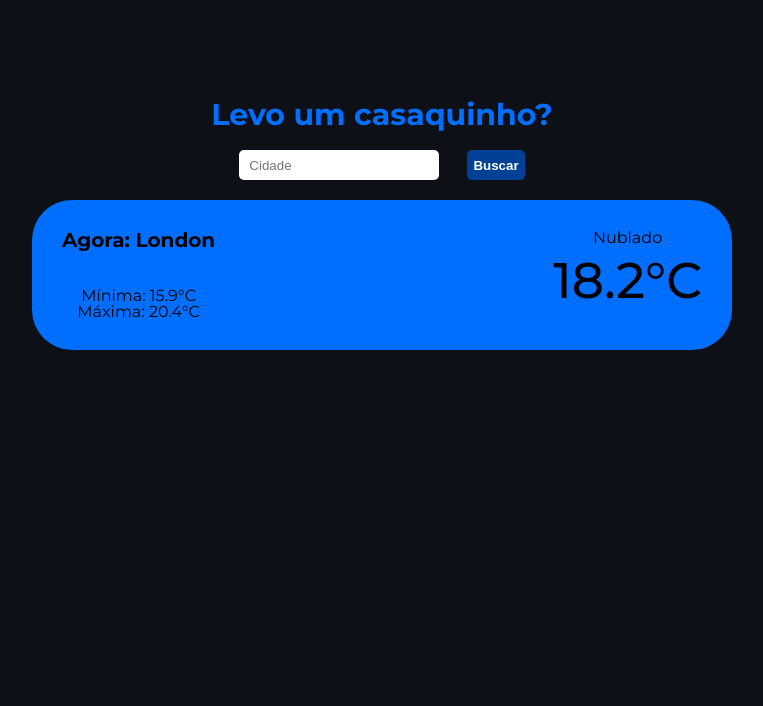
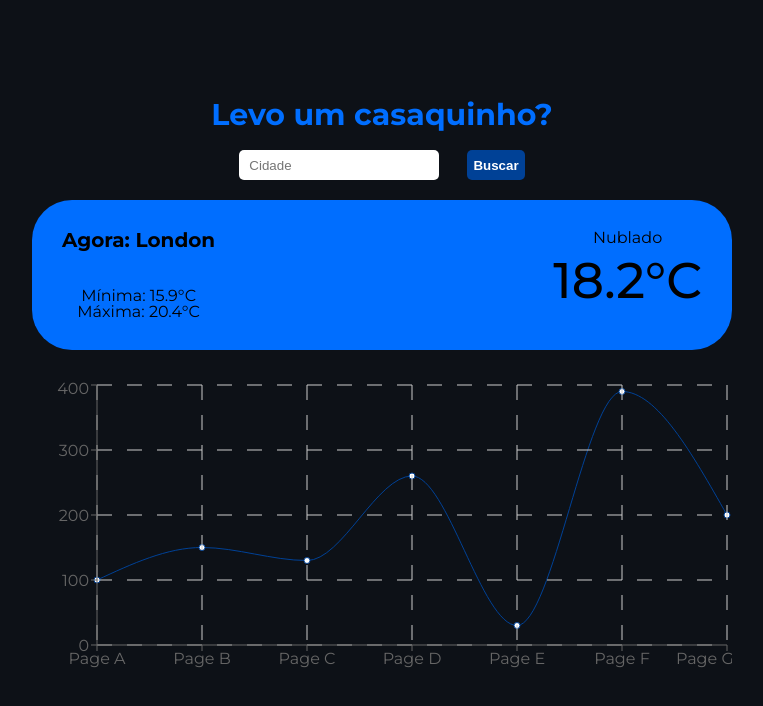
Before and after one commit to hardkill551/DoITakeALittleJacket, a React (Vite) app: page / in a window 1280 px wide. Shown: the top 706 px of the page, without its empty margins (258-1021 px from the left). Built offline with nearby package versions, Linux system fonts and the light colour scheme.

Commit message:
style: Graphic

```diff
--- a/src/components/FindCity/FindCity.tsx
+++ b/src/components/FindCity/FindCity.tsx
@@ -3,7 +3,7 @@ import "../../style/ErrorPageStyle";
 import { FindCityStyle } from "./FindCityStyle";
 import axios from "axios";
 
-export default function FindCity() {
+export default function FindCity({setData}:any) {
     const [city, setCity] = useState<string>('');
   return (
     <FindCityStyle>
--- /dev/null
+++ b/src/components/Graphic/Graphic.tsx
@@ -0,0 +1,26 @@
+import {
+  CartesianGrid,
+  Line,
+  LineChart,
+  Tooltip,
+  XAxis,
+  YAxis,
+} from "recharts";
+import "../../style/ErrorPageStyle";
+import { GraphicStyle } from "./GraphicStyle";
+import { Data } from "../../assets/types";
+
+export default function Graphic(props: { data: Data[] }) {
+
+  return (
+    <GraphicStyle>
+      <LineChart width={700} height={300} data={props.data}>
+        <Line type="monotone" dataKey="Celsius" stroke="#004196" />
+        <CartesianGrid stroke="#ccc" strokeDasharray="15 15" />
+        <XAxis dataKey="name" />
+        <YAxis />
+        <Tooltip />
+      </LineChart>
+    </GraphicStyle>
+  );
+}
--- /dev/null
+++ b/src/components/Graphic/GraphicStyle.tsx
@@ -0,0 +1,5 @@
+import styled from "styled-components";
+
+export const GraphicStyle = styled.div`
+ margin-top: 30px;
+`
--- a/src/pages/Home.tsx
+++ b/src/pages/Home.tsx
@@ -1,14 +1,27 @@
 import '../style/HomeStyle'
 import { BackGround } from '../style/HomeStyle'
+import { useState } from 'react'
 import FindCity from '../components/FindCity/FindCity'
+import Graphic from '../components/Graphic/Graphic'
 import Weather from '../components/Weather/Weather'
+import { Data } from '../assets/types'
 
 export default function Home() {
+    const [data, setData] = useState<Data[]>([
+        {name: 'Page A', Celsius: 100},
+        {name: 'Page B', Celsius: 150},
+        {name: 'Page C', Celsius: 130},
+        {name: 'Page D', Celsius: 260},
+        {name: 'Page E', Celsius: 30},
+        {name: 'Page F', Celsius: 390},
+        {name: 'Page G', Celsius: 200}
+    ])
 
     return (
         <BackGround>
-            <FindCity/>
+            <FindCity setData={setData}/>
             <Weather/>
+            <Graphic data={data}/>
         </BackGround>
 
     )
```
Also changed, not shown: 1 other file (tests, documents, lock files or other folders).
